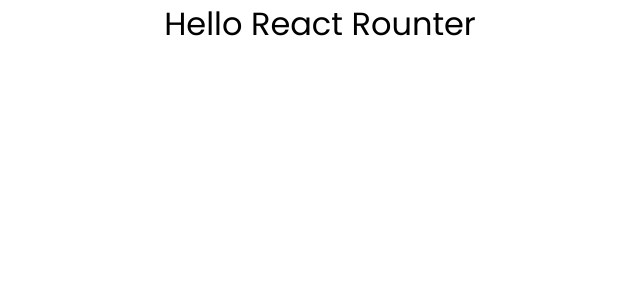
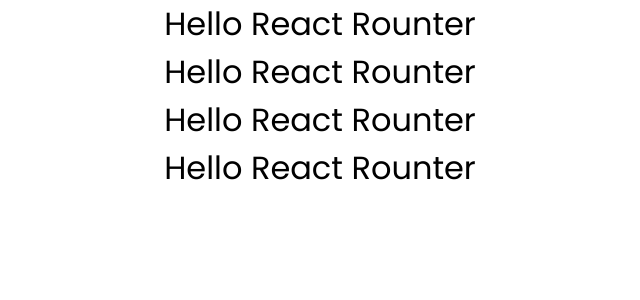
Before and after one commit to renuyarasu/react-rounter, a React (Create React App) app: page / in a window 1280 px wide. Shown: the top 300 px of the page, without its empty margins (320-960 px from the left). Built offline with nearby package versions, Linux system fonts and the light colour scheme.

Commit message:
Using <> React Fragments </>

```diff
--- a/src/App.js
+++ b/src/App.js
@@ -1,6 +1,8 @@
 import './App.css';
 import Header from './components/Header';
 
-const App = () => <div className="App"><Header /></div>
+const title = 'Hello React Rounter';
+
+const App = () => <div className="App"><Header title={title} /></div>
 
 export default App;
--- a/src/components/Header.js
+++ b/src/components/Header.js
@@ -1,9 +1,19 @@
 import React from 'react';
 
-const title = 'Hello React Rounter';
-const Header = () => (
+const Header = ({title}) => (
+   <>
     <div>
         <h1>{title}</h1>
     </div>
+    <div>
+        <h1>{title}</h1>
+    </div>
+    <div>
+        <h1>{title}</h1>
+    </div>
+    <div>
+        <h1>{title}</h1>
+    </div>
+   </>
 )
 export default Header
```
